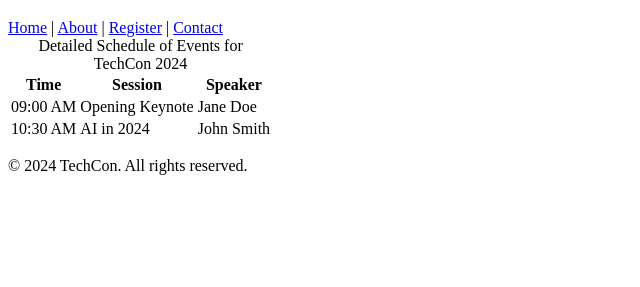
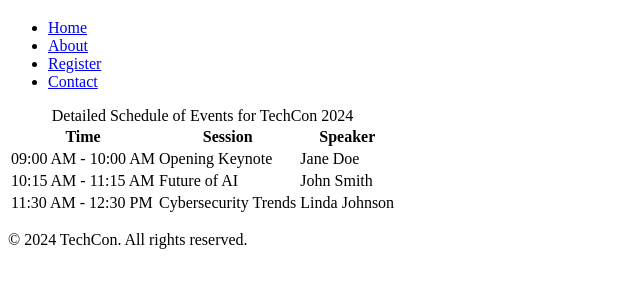
Before and after one commit to amara2002/TechCon_HTML, a plain HTML site: page techcon_website/schedule.html in a window 1280 px wide. Shown: the part 61-348 px from the top of the page, without its empty margins (0-640 px from the left). Drawn offline with Linux system fonts and the light colour scheme.

Commit message:
Add schedule.html page with detailed schedule table

```diff
--- a/techcon_website/schedule.html
+++ b/techcon_website/schedule.html
@@ -2,17 +2,19 @@
 <html lang="en">
 <head>
   <meta charset="UTF-8" />
-  <meta name="viewport" content="width=device-width, initial-scale=1" />
+  <meta name="viewport" content="width=device-width, initial-scale=1.0"/>
   <title>Schedule for TechCon 2024</title>
 </head>
 <body>
   <header>
     <h1>Schedule for TechCon 2024</h1>
     <nav>
-      <a href="index.html">Home</a> |
-      <a href="about.html">About</a> |
-      <a href="register.html">Register</a> |
-      <a href="contact.html">Contact</a>
+      <ul>
+        <li><a href="index.html">Home</a></li>
+        <li><a href="about.html">About</a></li>
+        <li><a href="register.html">Register</a></li>
+        <li><a href="contact.html">Contact</a></li>
+      </ul>
     </nav>
   </header>
 
@@ -28,21 +30,27 @@
       </thead>
       <tbody>
         <tr>
-          <td>09:00 AM</td>
+          <td>09:00 AM - 10:00 AM</td>
           <td>Opening Keynote</td>
           <td>Jane Doe</td>
         </tr>
         <tr>
-          <td>10:30 AM</td>
-          <td>AI in 2024</td>
+          <td>10:15 AM - 11:15 AM</td>
+          <td>Future of AI</td>
           <td>John Smith</td>
+        </tr>
+        <tr>
+          <td>11:30 AM - 12:30 PM</td>
+          <td>Cybersecurity Trends</td>
+          <td>Linda Johnson</td>
         </tr>
         <!-- Add more rows as needed -->
       </tbody>
     </table>
   </main>
+
   <footer>
-  <p>&copy; 2024 TechCon. All rights reserved.</p>
-</footer>
+    <p>&copy; 2024 TechCon. All rights reserved.</p>
+  </footer>
 </body>
 </html>
```
